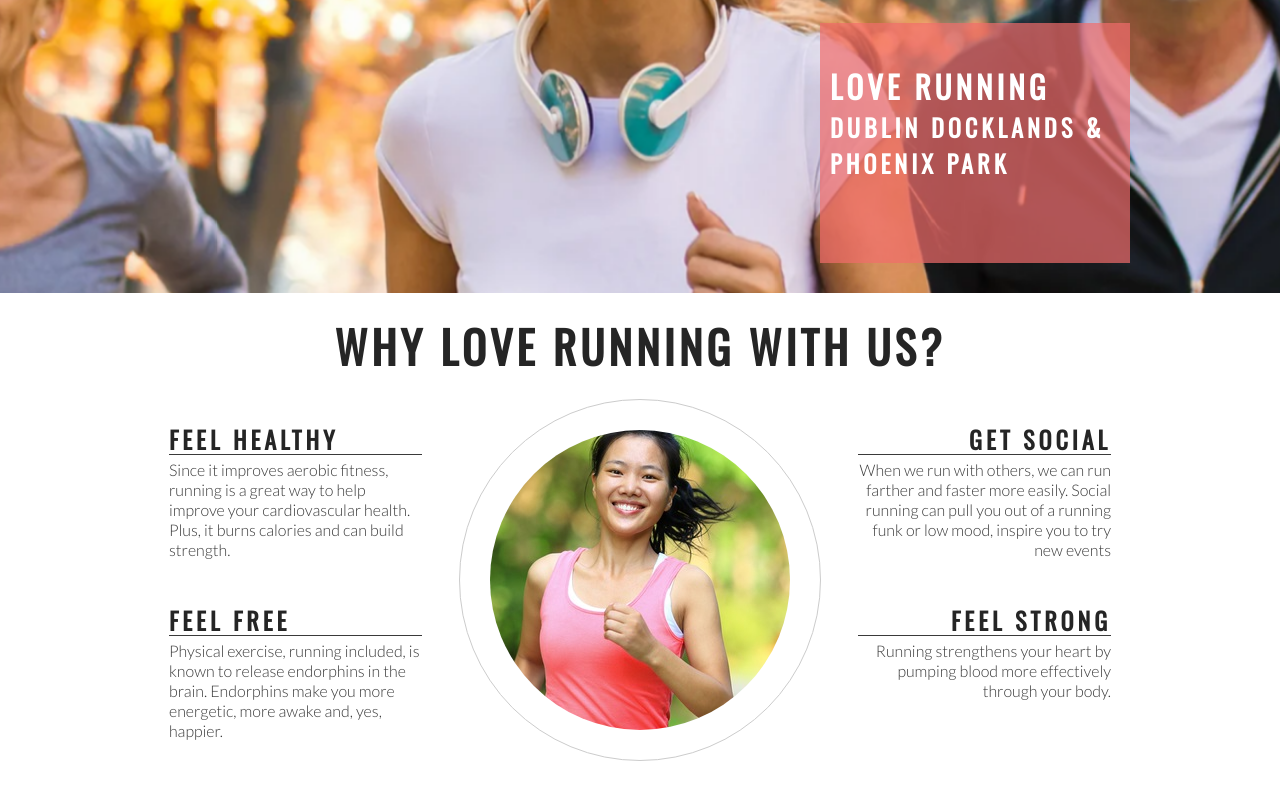
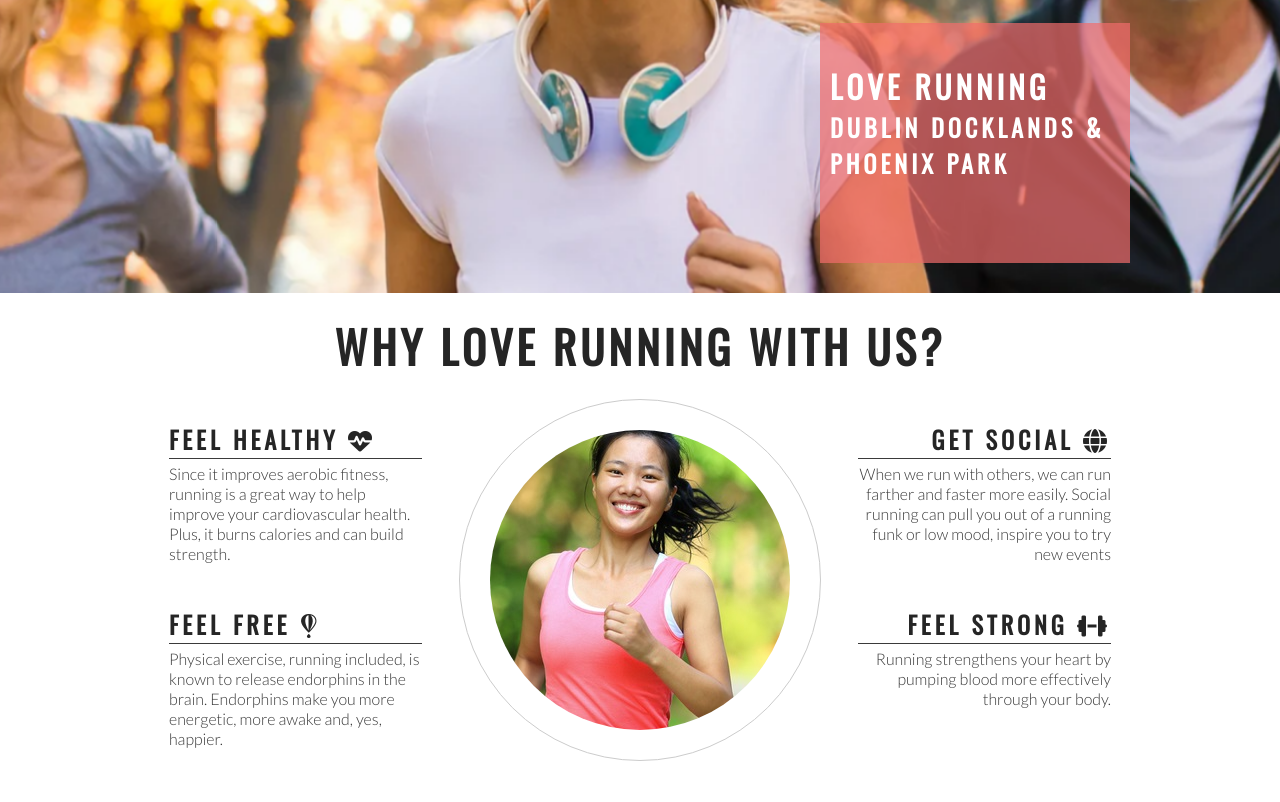
Before and after one commit to Jdzelhorst/love-running, a plain HTML site: page index.html in a window 1280 px wide. Shown: the part 382-1184 px from the top of the page. Drawn offline with nearby package versions, Linux system fonts and the light colour scheme.

Commit message:
Finished Ethos-section with icons

```diff
--- a/index.html
+++ b/index.html
@@ -43,24 +43,24 @@
         <h2 id="welcome">Why Love Running With Us?</h2>
         <div id="left-about">
             <div class="left-about-heading">
-                <h2>Feel Healthy</h2>
+                <h2>Feel Healthy <i class="fa-solid fa-heart-pulse"></i></h2>
                 <hr>
                 <p>Since it improves aerobic fitness, running is a great way to help improve your cardiovascular health. Plus, it burns calories and can build strength.</p>
             </div>
             <div class="left-about-heading">
-                <h2>Feel Free</h2>
+                <h2>Feel Free <i class="fa-brands fa-fly"></i></h2>
                 <hr>
                 <p>Physical exercise, running included, is known to release endorphins in the brain. Endorphins make you more energetic, more awake and, yes, happier.</p>
             </div>
         </div>
         <div id="right-about">
             <div class="right-about-heading">
-                <h2>Get Social</h2>
+                <h2>Get Social <i class="fa-solid fa-globe"></i></h2>
                 <hr>
                 <p>When we run with others, we can run farther and faster more easily. Social running can pull you out of a running funk or low mood, inspire you to try new events</p>
             </div>
             <div class="right-about-heading">
-                <h2>Feel Strong</h2>
+                <h2>Feel Strong <i class="fa-solid fa-dumbbell"></i></h2>
                 <hr>
                 <p>Running strengthens your heart by pumping blood more effectively through your body.</p>
             </div>
@@ -79,7 +79,7 @@
     <footer>
         social media accounts
     </footer>
-
+    <script src="https://kit.fontawesome.com/d7e65aa475.js" crossorigin="anonymous"></script>
 </body>
 
 </html>
```
